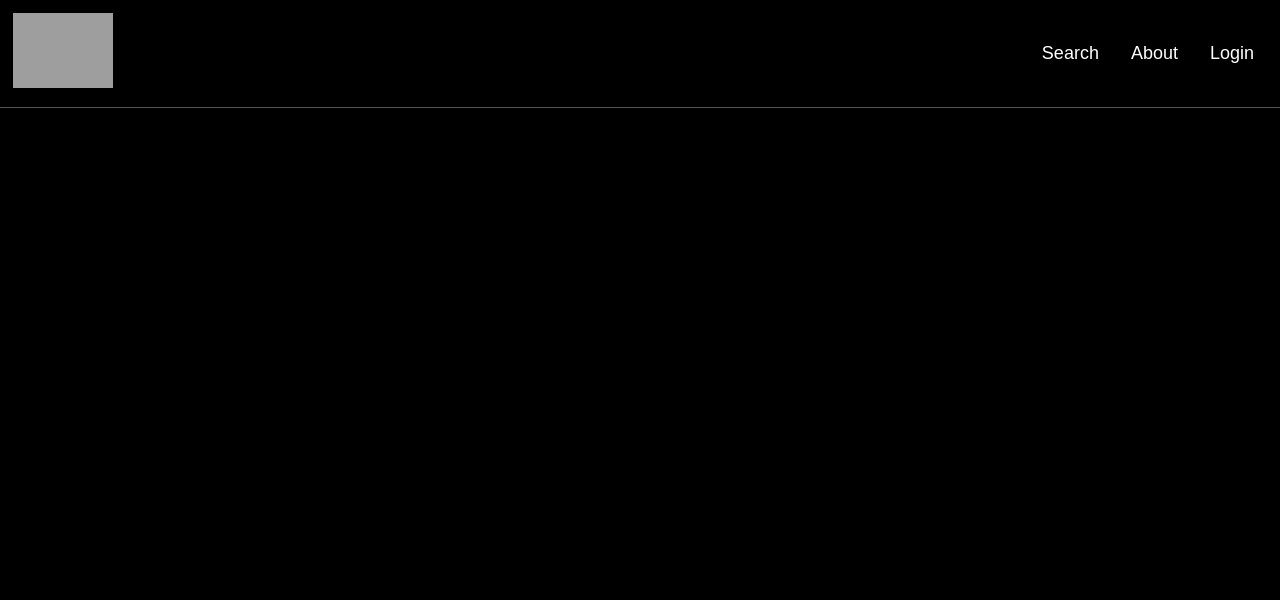
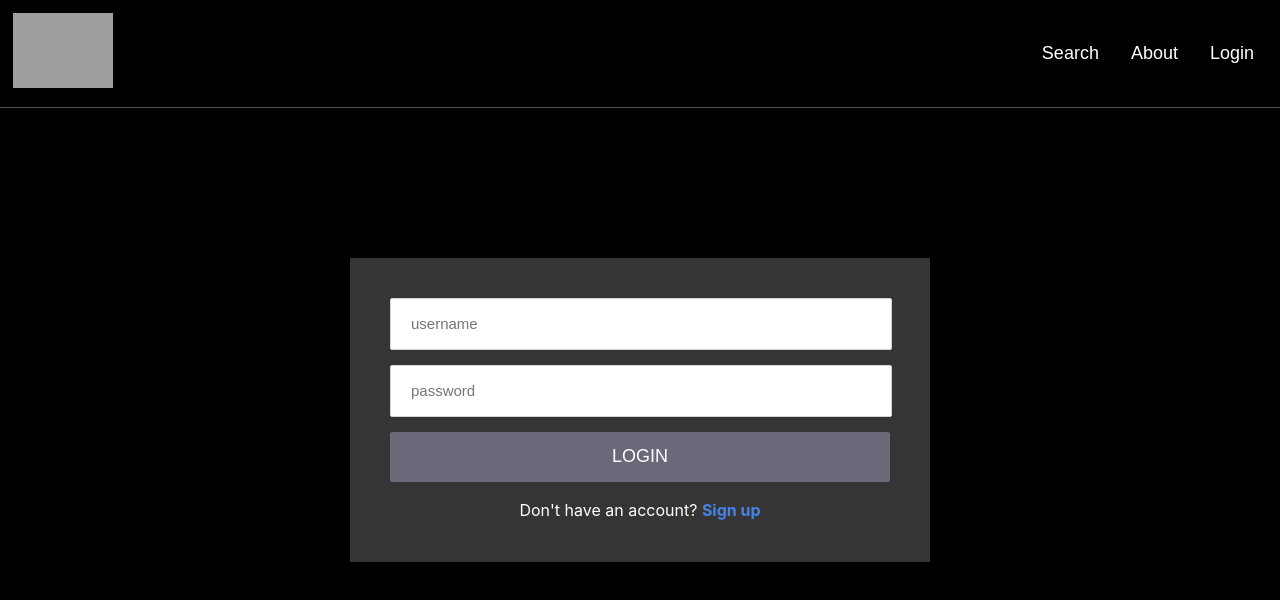
Before and after one commit to suhasinipatil/movie-frontend, a React (Create React App) app: page /login in a window 1280 px wide. Before the commit this address had no page. Shown: the top 600 px of the page. Built offline with nearby package versions, Linux system fonts and the light colour scheme; grey boxes are pictures that could not be loaded.

Commit message:
Refactor file structure and remove unused components

```diff
--- a/src/App.js
+++ b/src/App.js
@@ -1,7 +1,7 @@
 // Desc: This is the main app file
 import './App.css';
 import { BrowserRouter } from 'react-router-dom';
-import MovieApp from './MovieApp';
+import MovieApp from './components/MovieApp';
 
 function App() {
   return (
--- a/src/Header.js
+++ b/src/components/Header.js
@@ -2,8 +2,8 @@
 // This component contains the header for the app. It contains the title, search bar, and the login button.
 
 import React, { useState } from "react";
-import styles from "./styles/Header.module.css";
-import logo from "./images/croppedlogo.png";
+import styles from "../styles/Header.module.css";
+import logo from "../images/croppedlogo.png";
 
 const Header = ({ handleSearch }) => {
     const [isLoggedIn, setIsLoggedIn] = useState(false);
@@ -14,9 +14,13 @@ const Header = ({ handleSearch }) => {
         setIsLoggedIn(false);
     }
 
+    const login = () => {
+        setIsLoggedIn(true);
+    }
+
     const handleKeyPress = (event) => {
         if (event.key === 'Enter') {
-            console.log(searchInput);
+            //console.log(searchInput);
             handleSearch(event.target.value); // Pass the search input to the parent component
             setSearchInput(''); // Clear the input field
             setShowSearchBar(false); // Hide the search bar
@@ -25,7 +29,6 @@ const Header = ({ handleSearch }) => {
 
     const handleChange = (event) => {
         setSearchInput(event.target.value);
-
     }
 
     return (
@@ -60,7 +63,7 @@ const Header = ({ handleSearch }) => {
                     </>
                 ) : (
                     <button className={styles.login}>
-                        <a href="/" className={styles.Ref} onClick={() => setIsLoggedIn(true)}>Login</a>
+                        <a href="/" className={styles.Ref} onClick={login}>Login</a>
                     </button>
                 )}
             </div>
--- a/src/MovieApp.js
+++ b/src/components/MovieApp.js
@@ -4,17 +4,17 @@
 
 import React, { useState } from 'react';
 import { Routes, Route } from 'react-router-dom';
-import AboutMe from './AboutMe';
-import Header from './Header';
-import Home from './Home';
+import AboutMe from '../routes/AboutMe';
+import Header from '../components/Header';
+import Login from '../routes/Login';
+import Home from '../routes/Home';
 
 const MovieApp = () => {
     const [searchInput, setSearchInput] = useState("");
 
     const handleSearch = (input) => {
-        console.log(input);
+        //console.log(input);
         setSearchInput(input);
-        // handleSearchInput(input);
     }
 
     return (
@@ -23,6 +23,7 @@ const MovieApp = () => {
             <Routes>
                 <Route path="/" element={<Home searchInput={searchInput} />} />
                 <Route path="/about" element={<AboutMe />} />
+                <Route path="/login" element={<Login />} />
             </Routes>
         </>
     );
--- a/src/MovieItem.js
+++ b/src/components/MovieItem.js
@@ -1,11 +1,9 @@
-import styles from "./styles/MovieItem.module.css";
+import styles from "../styles/MovieItem.module.css";
 
 const MovieItem = ({ movie }) => {
     return (
         <div className={styles.movieItem}>
             <img className={styles.moviePoster} src={movie.Poster} alt={movie.Title} />
-            {/* <h2>{movie.title}</h2>
-            <p>{movie.year}</p> */}
         </div>
     );
 };
--- /dev/null
+++ b/src/contexts/AuthContext.js
@@ -0,0 +1,63 @@
+import React, { useState, createContext, useEffect } from 'react';
+
+const AuthContext = createContext();
+
+const AuthProvider = ({ children }) => {
+  const [user, setUser] = useState({
+    token: '',
+    loggedIn: false,
+    username: '',
+    id: '',
+    email: ''
+  });
+
+  const handleSetUser = (userData) => {
+    setUser(userData);
+    localStorage.setItem('user', JSON.stringify(userData));
+    //console.log(userData);
+  };
+
+  const handleUnsetUser = () => {
+    setUser({
+      token: '',
+      loggedIn: false,
+      username: '',
+      id: '',
+      bio: '',
+      image: '',
+      email: ''
+    });
+    localStorage.removeItem('user');
+  };
+
+  useEffect(() => {
+    const handleLoad = () => {
+      // Check if the token exists in localStorage
+      const storedUser = localStorage.getItem('user');
+      if (storedUser) {
+        const parsedUser = JSON.parse(storedUser);
+        setUser(parsedUser);
+      }
+    };
+
+    window.addEventListener('load', handleLoad);
+
+    return () => {
+      window.removeEventListener('load', handleLoad);
+    };
+  }, []);
+
+  return (
+    <AuthContext.Provider
+      value={{
+        user,
+        handleSetUser,
+        handleUnsetUser
+      }}
+    >
+      {children}
+    </AuthContext.Provider>
+  );
+};
+
+export { AuthContext, AuthProvider };
--- a/src/AboutMe.js
+++ b/src/routes/AboutMe.js
@@ -1,7 +1,7 @@
 // Desc: About Me page
 
 import React from 'react';
-import styles from './styles/AboutMe.module.css';
+import styles from '../styles/AboutMe.module.css';
 
 const AboutMe = () => {
     return (
--- a/src/Home.js
+++ b/src/routes/Home.js
@@ -1,6 +1,6 @@
 // Desc: Home page
 import { useEffect, useState } from "react";
-import MovieItem from "./MovieItem";
+import MovieItem from "../components/MovieItem";
 
 const Home = ({ searchInput }) => {
     const [movies, setMovies] = useState([]);
--- /dev/null
+++ b/src/routes/Login.js
@@ -0,0 +1,133 @@
+import React, { useState, useContext } from "react";
+import styles from "../styles/Login.module.css";
+import { AuthContext } from "../contexts/AuthContext";
+import { useNavigate } from "react-router-dom";
+
+const Login = () => {
+    const [usernameLoggedIn, setUsernameLoggedIn] = useState('');
+    const [password, setPassword] = useState('');
+    const [error, setError] = useState("");
+    const navigate = useNavigate();
+
+    //const { handleSetUser } = useContext(AuthContext);
+    const [usernameError, setUsernameError] = useState("");
+    const [passwordError, setPasswordError] = useState("");
+
+    const handleUsernameBlur = () => {
+        setError("");
+        if (usernameLoggedIn.trim() === '') {
+            setUsernameError("Username cannot be empty");
+            setUsernameLoggedIn("");
+        } else {
+            setUsernameError("");
+        }
+    };
+
+    const handlePasswordBlur = () => {
+        setError("");
+        if (password.trim() === '') {
+            setPasswordError("Password cannot be empty");
+            setPassword("");
+        } else {
+            setPasswordError("");
+        }
+    };
+
+    const handleSubmit = (e) => {
+        e.preventDefault();
+
+        //console.log(usernameLoggedIn, password);
+
+        const loginData = {
+            username: usernameLoggedIn,
+            password: password,
+        };
+
+        fetch('http://localhost:8888/users/login?token=token', {
+            method: 'POST',
+            headers: {
+                'Content-Type': 'application/json',
+            },
+            body: JSON.stringify(loginData),
+        })
+            .then(response => {
+                return response.json();
+            })
+            .then(data => {
+                //console.log(data);
+                // Set the token in AuthContext
+                const updatedUser = {
+                    token: data.token,
+                    loggedIn: true,
+                    username: usernameLoggedIn,
+                    id: data.id,
+                    bio: data.bio,
+                    email: data.email,
+                    image: data.image,
+                };
+                //handleSetUser(updatedUser);
+                //console.log(user);
+                // Redirect to the home page
+                navigate("/");
+            })
+            .catch(error => {
+                console.log(error);
+                if (error instanceof SyntaxError && error.message.includes("Unexpected token")) {
+                    setError("Username or password is incorrect");
+                } else {
+                    setError(error.message);
+                }
+                setUsernameLoggedIn("");
+                setPassword("");
+            });
+    };
+
+    return (
+        <div>
+            <div className={styles.formWrapper}>
+                <form className={styles.form} onSubmit={handleSubmit}>
+                    <input
+                        type="text"
+                        placeholder="username"
+                        id="username"
+                        className={usernameError ? styles.invalid : ''}
+                        value={usernameLoggedIn}
+                        onChange={(e) => setUsernameLoggedIn(e.target.value)}
+                        onBlur={handleUsernameBlur}
+                    />
+                    <div
+                        id="usernameError"
+                        className={styles.errorMessage}
+                    >
+                        {usernameError}
+                    </div>
+                    <input
+                        type="password"
+                        placeholder="password"
+                        id="password"
+                        className={passwordError ? styles.invalid : ''}
+                        value={password}
+                        onChange={(e) => setPassword(e.target.value)}
+                        onBlur={handlePasswordBlur}
+                    />
+                    <div id="passwordError" className={styles.errorMessage}>{passwordError}</div>
+                    <button
+                        type="submit"
+                        disabled={usernameError || passwordError}
+                        className={usernameError || passwordError ? styles.buttonDisabled : styles.buttonEnabled}
+                    >
+                        Login
+                    </button>
+                    <p className={styles.signupText}>Don't have an account? <a href="/signup" className={styles.signUpUrl}>Sign up</a></p>
+                    {error && (
+                        <div className={styles.errorContainer}>
+                            <p className={styles.errorMessage}>{error}</p>
+                        </div>
+                    )}
+                </form>
+            </div>
+        </div>
+    );
+};
+
+export default Login;
--- /dev/null
+++ b/src/styles/Login.module.css
@@ -0,0 +1,75 @@
+.formWrapper {
+  max-width: 1000px;
+  margin: 0 auto;
+}
+
+.form {
+  width: 92%;
+  max-width: 500px;
+  margin: 0 auto;
+  display: flex;
+  flex-direction: column;
+  padding: 40px;
+  margin-top: 15%;
+  background-color: rgb(54, 53, 53);
+}
+
+.form input {
+  height: 50px;
+  width: 92%;
+  padding: 0px;
+  padding-left: 20px;
+  padding-right: 20px;
+  font-size: 15px;
+  margin-bottom: 10px;
+  outline: none;
+  border-radius: 2px;
+  border: 1px solid rgb(209, 215, 217);
+}
+
+.form button {
+  border-radius: 2px;
+  border: none;
+  background-color: #758488;
+  font-size: 18px;
+  width: 100%;
+  height: 50px;
+  color: rgb(255, 255, 255);
+  text-transform: uppercase;
+  padding: 0px 20px;
+  cursor: pointer;
+}
+
+.signupText {
+  text-align: center;
+  line-height: 1.5em;
+  margin-bottom: 0%;
+  color: rgb(255, 255, 255);
+}
+
+.form input.invalid {
+  border: 2px solid red;
+}
+
+.errorMessage {
+  color: red;
+  font-size: 14px;
+  margin-top: 5px;
+  margin-left: 30%;
+}
+
+.form button.buttonEnabled {
+  background-color: rgb(105, 105, 121);
+  color: white;
+}
+
+.form button.buttonDisabled {
+  background-color: rgb(185, 175, 175);
+  color: white;
+}
+
+.signUpUrl {
+  color: rgb(67, 131, 236);
+  text-decoration: none;
+  font-weight: bold;
+}
```
Also changed, not shown: src/logo.svg (deleted).
